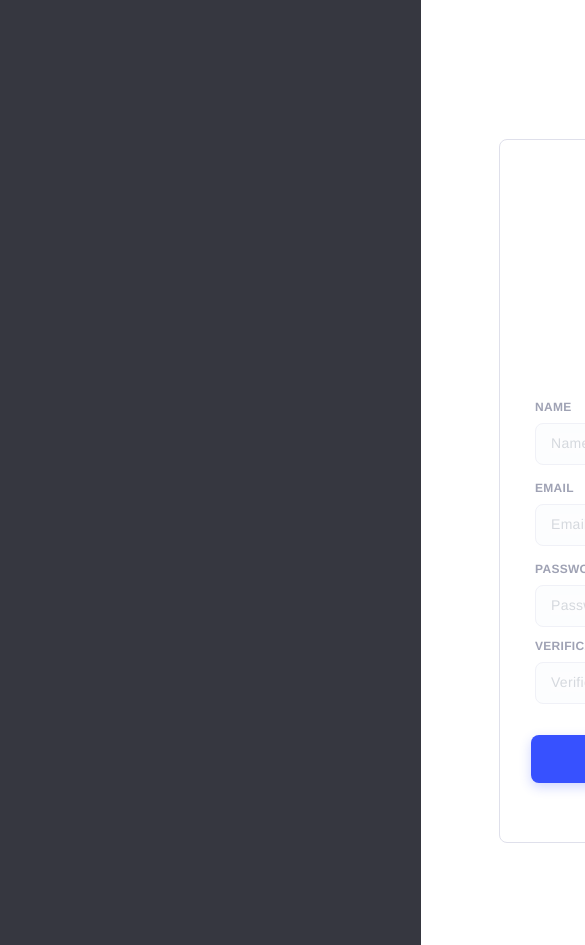
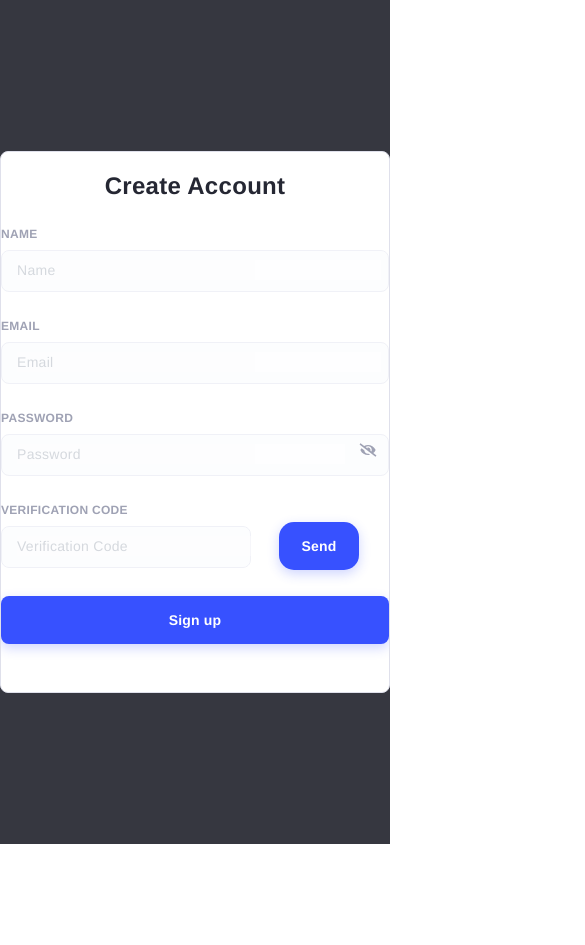
Before and after one commit to Anant-raj2/PowerGrader, a React (Create React App) app in the folder frontend/: page / in a window 390 px wide. Shown: the top 945 px of the page, 585 px wide, since content can reach past the window. After the commit the page ends 844 px from the top, so only its background shows below. Built offline with nearby package versions, Linux system fonts and the light colour scheme; no server answers; grey boxes are pictures that could not be loaded.

Commit message:
RESPONSIVEEE

```diff
--- a/frontend/src/components/screens/StudentDashboard/StudentDashboard.tsx
+++ b/frontend/src/components/screens/StudentDashboard/StudentDashboard.tsx
@@ -3,7 +3,6 @@ import useAuthenticatedUser from "../../../hooks/useAuthenticatedUser";
 import * as UserApi from "../../../networks/api/user_api";
 import { useState } from "react";
 import { useNavigate } from "react-router-dom";
-import Skeleton from "react-loading-skeleton";
 
 export const StudentDashboard = (): JSX.Element => {
   const { user } = useAuthenticatedUser();
@@ -23,9 +22,6 @@ export const StudentDashboard = (): JSX.Element => {
       return;
     }
     console.log(user.name);
-  }
-  if (isLoggingOut) {
-    return <Skeleton count={10} />; // Display skeleton while logging out
   }
 
   return (
--- a/frontend/src/components/screens/signup/signup.tsx
+++ b/frontend/src/components/screens/signup/signup.tsx
@@ -11,6 +11,7 @@ import useAuthenticatedUser from "../../../hooks/useAuthenticatedUser";
 import { yupResolver } from "@hookform/resolvers/yup";
 import * as yup from "yup";
 import { BadRequestError } from "../../../networks/http-errors";
+import { ButtonContained } from "../../ButtonContained/ButtonContained";
 
 const validationSchema = yup.object({
   name: yup.string().max(20).required("Required"),
@@ -90,39 +91,39 @@ export const SignUp = (): JSX.Element => {
       {errorText && <h1>{errorText}</h1>}
       {showVerificationCodeSentText && <h1>Verification code sent!</h1>}
       <div className="App auth-page">
-        <div className="bg-[#363740] flex flex-row justify-center w-full">
-          <div className="bg-sidebar-bg w-[1512px] h-[945px]">
-            <div className="relative w-[452px] h-[704px] top-[139px] left-[530px] bg-grayscale-white rounded-[8px] overflow-hidden border border-solid border-grayscale-divider">
-              <p className="absolute w-[388px] top-[196px] left-[31px] font-regular-14px font-[number:var(--regular-14px-font-weight)] text-grayscale-gray text-[length:var(--regular-14px-font-size)] text-center tracking-[var(--regular-14px-letter-spacing)] leading-[var(--regular-14px-line-height)] [font-style:var(--regular-14px-font-style)]">
-                Register for an account below
-              </p>
-              <div className="absolute w-[388px] top-[98px] left-[31px] opacity-70 font-bold-19px font-[number:var(--bold-19px-font-weight)] text-sidebar-gray text-[length:var(--bold-19px-font-size)] text-center tracking-[var(--bold-19px-letter-spacing)] leading-[var(--bold-19px-line-height)] [font-style:var(--bold-19px-font-style)]">
-                Power Grader
-              </div>
-              <div className="absolute w-[48px] h-[48px] top-[39px] left-[201px] bg-mainblue rounded-[24px] flex items-center justify-center">
+        <div className="bg-[#363740] flex flex-col sm:flex-row justify-center items-center w-full h-full min-h-screen">
+          <div className="bg-sidebar-bg w-full sm:w-[1512px] flex justify-center items-center">
+            <div className="w-full sm:w-[452px] h-auto sm:h-[750px] bg-grayscale-white rounded-[8px] overflow-hidden border border-solid border-grayscale-divider flex flex-col items-center justify-center space-y-7">
+              <div className="relative mt-[-30px] sm:mt-[-20px] flex flex-col items-center">
+                <div className="absolute top-[-60px] sm:top-[-60px] w-[48px] h-[48px] bg-mainblue rounded-[24px] flex items-center justify-center">
                   <img
                     className="w-full h-full"
                     alt="Pg white"
                     src="https://c.animaapp.com/PUgvNGDd/img/pg-white-1.svg"
                   />
                 </div>
-              <div className="absolute w-[388px] top-[154px] left-[31px] font-bold-24px font-[number:var(--bold-24px-font-weight)] text-grayscale-black text-[length:var(--bold-24px-font-size)] text-center tracking-[var(--bold-24px-letter-spacing)] leading-[var(--bold-24px-line-height)] [font-style:var(--bold-24px-font-style)]">
+                <div className="w-[388px] opacity-70 font-bold-19px font-[number:var(--bold-19px-font-weight)] text-sidebar-gray text-[length:var(--bold-19px-font-size)] text-center tracking-[var(--bold-19px-letter-spacing)] leading-[var(--bold-19px-line-height)] [font-style:var(--bold-19px-font-style)]">
+                  Power Grader
+                </div>
+              </div>
+
+              <div className="w-[388px] font-bold-24px font-[number:var(--bold-24px-font-weight)] text-grayscale-black text-[length:var(--bold-24px-font-size)] text-center tracking-[var(--bold-24px-letter-spacing)] leading-[var(--bold-24px-line-height)] [font-style:var(--bold-24px-font-style)]">
                 Create Account
               </div>
+
               <TextfieldLabel
-                className="!absolute !left-[35px] !w-[388px] !top-[261px]"
+                className="!w-[388px]"
                 labelClassName="!tracking-[var(--bold-12px-letter-spacing)] !text-[length:var(--bold-12px-font-size)] ![font-style:var(--bold-12px-font-style)] !font-[number:var(--bold-12px-font-weight)] !font-bold-12px !leading-[var(--bold-12px-line-height)] !w-[388px]"
                 overlapGroupClassName="!w-[388px]"
                 text="Name"
                 text1="NAME"
                 type="text"
-                name="name"
                 register={register("name")}
                 error={errors.name}
                 textfieldClassName="!tracking-[var(--regular-14px-letter-spacing)] !text-[length:var(--regular-14px-font-size)] ![font-style:var(--regular-14px-font-style)] !font-[number:var(--regular-14px-font-weight)] !font-regular-14px !leading-[var(--regular-14px-line-height)] !w-[364px]"
               />
               <TextfieldLabel
-                className="!absolute !left-[35px] !w-[388px] !top-[342px]"
+                className="!w-[388px]"
                 labelClassName="!tracking-[var(--bold-12px-letter-spacing)] !text-[length:var(--bold-12px-font-size)] ![font-style:var(--bold-12px-font-style)] !font-[number:var(--bold-12px-font-weight)] !font-bold-12px !leading-[var(--bold-12px-line-height)] !w-[388px]"
                 overlapGroupClassName="!w-[388px]"
                 text="Email"
@@ -132,9 +133,10 @@ export const SignUp = (): JSX.Element => {
                 error={errors.email}
                 textfieldClassName="!tracking-[var(--regular-14px-letter-spacing)] !text-[length:var(--regular-14px-font-size)] ![font-style:var(--regular-14px-font-style)] !font-[number:var(--regular-14px-font-weight)] !font-regular-14px !leading-[var(--regular-14px-line-height)] !w-[364px]"
               />
+
               <TextfieldLabelIcon
-                className="!absolute !left-[35px] !w-[388px] !top-[423px]"
-                iconHideActiveStyleOverrideClassName="!absolute !w-[20px] !h-[20px] !top-[10px] !left-[351px]"
+                className="!w-[388px]"
+                iconHideActiveStyleOverrideClassName="absolute top-[5px] sm:top-[10px] right-[10px] sm:right-[15px] !w-[20px] !h-[20px]"
                 labelClassName="!tracking-[var(--bold-12px-letter-spacing)] !text-[length:var(--bold-12px-font-size)] ![font-style:var(--bold-12px-font-style)] !font-[number:var(--bold-12px-font-weight)] !font-bold-12px !leading-[var(--bold-12px-line-height)] !w-[388px]"
                 overlapGroupClassName="!w-[388px]"
                 text="Password"
@@ -142,10 +144,11 @@ export const SignUp = (): JSX.Element => {
                 type="password"
                 register={register("password")}
                 error={errors.password}
-                textfieldClassName="!tracking-[var(--regular-14px-letter-spacing)] !text-[length:var(--regular-14px-font-size)] ![font-style:var(--regular-14px-font-style)] !font-[number:var(--regular-14px-font-weight)] !font-regular-14px !leading-[var(--regular-14px-line-height)] !w-[364px]"
+                textfieldClassName="!tracking-[var(--regular-14px-letter-spacing)] !text-[length:var(--regular-14px-font-size)] ![font-style:var(--regular-14px-font-style)] !font-[number:var(--regular-14px-font-weight)] !font-regular-14px !leading-[var(--regular-14px-line-height)] !w-[328px]"
               />
+              <div className="flex items-center justify-start w-full sm:w-[388px] my-2">
                 <TextfieldLabel
-                className="!absolute !left-[35px] !w-[388px] !top-[500px]"
+                  className="flex-grow"
                   labelClassName="!tracking-[var(--bold-12px-letter-spacing)] !text-[length:var(--bold-12px-font-size)] ![font-style:var(--bold-12px-font-style)] !font-[number:var(--bold-12px-font-weight)] !font-bold-12px !leading-[var(--bold-12px-line-height)] !w-[388px]"
                   overlapGroupClassName="!w-[250px]"
                   text="Verification Code"
@@ -155,12 +158,12 @@ export const SignUp = (): JSX.Element => {
                   error={errors.verificationCode}
                   textfieldClassName="!tracking-[var(--regular-14px-letter-spacing)] !text-[length:var(--regular-14px-font-size)] ![font-style:var(--regular-14px-font-style)] !font-[number:var(--regular-14px-font-weight)] !font-regular-14px !leading-[var(--regular-14px-line-height)] !w-[364px]"
                 />
-              <button className="absolute cursor-pointer w-[48px] h-[48px] top-[518px] left-[300px] all-[unset] box-border">
-                <div className="relative h-[48px] rounded-[15px]">
-                  <div className="w-[100px] h-[48px] top-0 bg-[#3751ff] rounded-[15px] shadow-button-accent-default absolute left-0" />
+
+                <button className=" mr-[30px] mb-[-20px] cursor-pointer w-[80px] h-[48px] all-[unset] box-border">
+                  <div className="relative h-[48px] rounded-[15px] bg-[#3751ff] shadow-button-accent-default">
                     <button
                       onClick={requestVerificationCode}
-                    className="absolute w-[55px] top-[14px] left-[24px] font-semibold-14px font-[number:var(--semibold-14px-font-weight)] text-grayscale-white text-[length:var(--semibold-14px-font-size)] text-center tracking-[var(--semibold-14px-letter-spacing)] leading-[var(--semibold-14px-line-height)] [font-style:var(--semibold-14px-font-style)] all-[unset] box-border"
+                      className="ml-10.5 w-[80px] h-[48px] font-semibold-14px font-[number:var(--semibold-14px-font-weight)] text-grayscale-white text-[length:var(--semibold-14px-font-size)] text-center tracking-[var(--semibold-14px-letter-spacing)] leading-[var(--semibold-14px-line-height)] [font-style:var(--semibold-14px-font-style)] all-[unset] box-border"
                     >
                       Send{" "}
                       {verificationCodeCooldownSecondsLeft > 0 &&
@@ -168,31 +171,26 @@ export const SignUp = (): JSX.Element => {
                     </button>
                   </div>
                 </button>
-              <div className="absolute w-[224px] h-[20px] top-[660px] left-[104px]">
-                <div className="relative w-[222px] h-[20px]">
-                  <div className="absolute top-0 left-0 font-regular-14px font-[number:var(--regular-14px-font-weight)] text-grayscale-gray text-[length:var(--regular-14px-font-size)] text-center tracking-[var(--regular-14px-letter-spacing)] leading-[var(--regular-14px-line-height)] whitespace-nowrap [font-style:var(--regular-14px-font-style)]">
+              </div>
+
+              <ButtonContained
+                btnLabelClassName="!tracking-[var(--semibold-14px-letter-spacing)] !text-[length:var(--semibold-14px-font-size)] ![font-style:var(--semibold-14px-font-style)] !font-[number:var(--semibold-14px-font-weight)] !font-semibold-14px !leading-[var(--semibold-14px-line-height)] !w-[340px]"
+                className="!bg-mainblue !w-[388px]"
+                text="Sign up"
+                type="submit"
+              />
+
+              <div className="w-full sm:w-[216px] h-[20px] flex justify-center items-center">
+                <div className="font-regular-14px mt-[50px] sm:mt-[100px] font-[number:var(--regular-14px-font-weight)] text-grayscale-gray text-[length:var(--regular-14px-font-size)] text-center tracking-[var(--regular-14px-letter-spacing)] leading-[var(--regular-14px-line-height)] whitespace-nowrap [font-style:var(--regular-14px-font-style)]">
                   Already have an account?
                 </div>
                 <ButtonTextButton
-                    btnLabelClassName="!text-mainblue !tracking-[var(--semibold-14px-letter-spacing)] !text-[length:var(--semibold-14px-font-size)] ![font-style:var(--semibold-14px-font-style)] !font-[number:var(--semibold-14px-font-weight)] !font-semibold-14px !leading-[var(--semibold-14px-line-height)] !w-[51px]"
-                    className="!absolute cursor-pointer !left-[171px] !w-[51px] !top-0"
+                  btnLabelClassName="!text-mainblue mt-[50px] sm:mt-[100px] !tracking-[var(--semibold-14px-letter-spacing)] cursor-pointer !text-[length:var(--semibold-14px-font-size)] ![font-style:var(--semibold-14px-font-style)] !font-[number:var(--semibold-14px-font-weight)] !font-semibold-14px !leading-[var(--semibold-14px-line-height)] !w-[51px]"
+                  className="!w-[79px]"
+                  text="Log in"
                   onClick={() => navigate("/login")}
-                    text="Log in"
                 />
               </div>
-              </div>
-
-              <button className="absolute w-[388px] h-[48px] top-[595px] cursor-pointer left-[31px] all-[unset] box-border">
-                <div className="relative h-[48px] rounded-[8px]">
-                  <div className="w-[388px] h-[48px] top-0 bg-[#3751ff] rounded-[8px] shadow-button-accent-default absolute left-0" />
-                  <button
-                    type="submit"
-                    className="absolute w-[340px] top-[14px] left-[24px] cursor-pointer font-semibold-14px font-[number:var(--semibold-14px-font-weight)] text-grayscale-white text-[length:var(--semibold-14px-font-size)] text-center tracking-[var(--semibold-14px-letter-spacing)] leading-[var(--semibold-14px-line-height)] [font-style:var(--semibold-14px-font-style)] all-[unset] box-border"
-                  >
-                    Sign up
-                  </button>
-                </div>
-              </button>
             </div>
           </div>
         </div>
```
Lines whose indentation alone changed are shown as unchanged.
